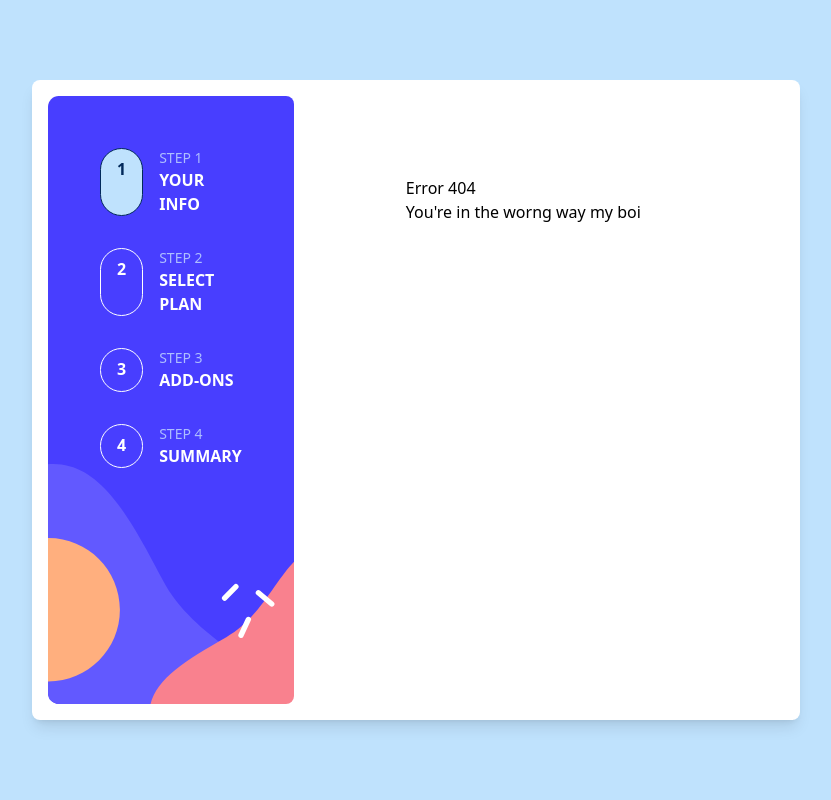
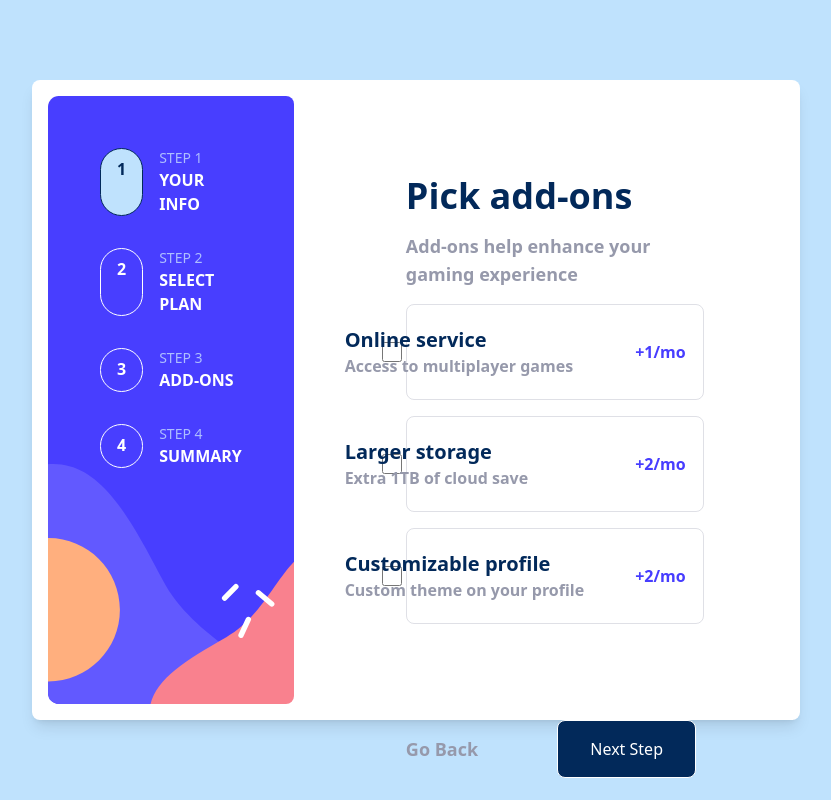
Before and after one commit to gabo5612/Multi-StepForm, a React (Vite) app: page /Multi-StepForm/addons in a window 1280 px wide. Before the commit this address had no page. Shown: the whole page, without its empty margins (224-1055 px from the left). Built offline with nearby package versions, Linux system fonts and the light colour scheme.

Commit message:
cambios de las rutas

```diff
--- a/src/Componets/Pages/Add-ons/index.jsx
+++ b/src/Componets/Pages/Add-ons/index.jsx
@@ -148,12 +148,12 @@ const Addons = () => {
         </button>
       </div>
       <div className="flex items-center justify-between mt-24">
-        <NavLink to="/plan" className="text-CoolGray text-lg font-semibold" onClick={() => context.handleStep(1)}>
+        <NavLink to="/Multi-StepForm/plan" className="text-CoolGray text-lg font-semibold" onClick={() => context.handleStep(1)}>
           Go Back
         </NavLink>
 
         <NavLink
-          to="/summary"
+          to="/Multi-StepForm/summary"
           className="text-White px-8 py-4 mr-2 rounded-lg border bg-MarineBlue"
           onClick={() => context.handleStep(3)}
         >
--- a/src/Componets/Pages/SelectPlan/index.jsx
+++ b/src/Componets/Pages/SelectPlan/index.jsx
@@ -191,13 +191,13 @@ const SelectPlan = () => {
         </span>
       </div>
       <div className="flex items-center justify-between mt-24 ">
-        <NavLink to="/" className="text-CoolGray text-lg font-semibold" onClick={()=> context.handleStep(0)}>
+        <NavLink to="Multi-StepForm/" className="text-CoolGray text-lg font-semibold" onClick={()=> context.handleStep(0)}>
           Go Back
         </NavLink>
 
         {context.planSelection === true && (
           <NavLink
-            to="/addons"
+            to="/Multi-StepForm/addons"
             className="text-White px-8 py-4 mr-2 rounded-lg border bg-MarineBlue"
             onClick={() => context.handleStep(2)}
           >
--- a/src/Componets/Pages/Summary/index.jsx
+++ b/src/Componets/Pages/Summary/index.jsx
@@ -44,7 +44,7 @@ total=extraTotal+context.summary.planPrice
             </span>
           </div>
           <NavLink
-            to="/plan"
+            to="/Multi-StepForm/plan"
             className="text-CoolGray text-l font-semibold underline mb-4"
           >
             Change
@@ -77,7 +77,7 @@ total=extraTotal+context.summary.planPrice
         </div>
         <div className="flex justify-between h-20 items-end">
           <NavLink
-            to="/addons"
+            to="/Multi-StepForm/addons"
             className="text-CoolGray text-l font-semibold"
             onClick={() => context.handleStep(2)}
           >
--- a/src/Componets/Pages/YourInfo/index.jsx
+++ b/src/Componets/Pages/YourInfo/index.jsx
@@ -96,7 +96,7 @@ const YourInfo = () => {
           {context.isValid ? (
 
               <NavLink
-                to="/plan"
+                to="/Multi-StepForm/plan"
                 className={`text-White px-8 py-4 rounded-lg border bg-MarineBlue`}
                 onClick={() => handleNextStep(1)}
               >
```
Also changed, not shown: src/App.jsx (+5 -5 lines).
